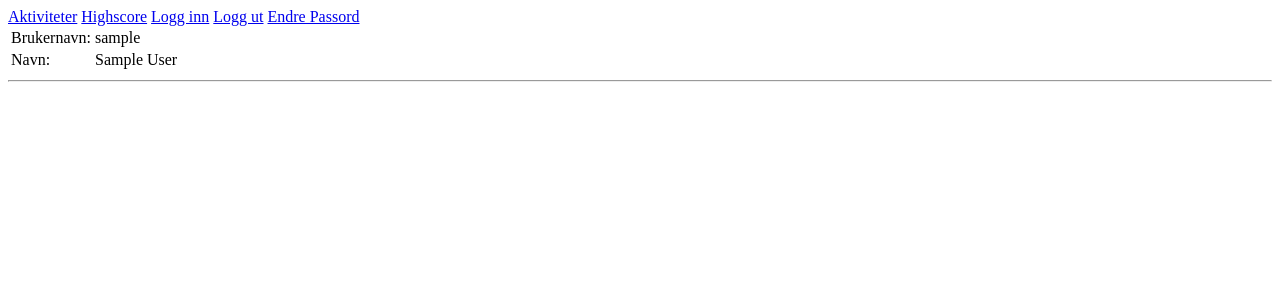
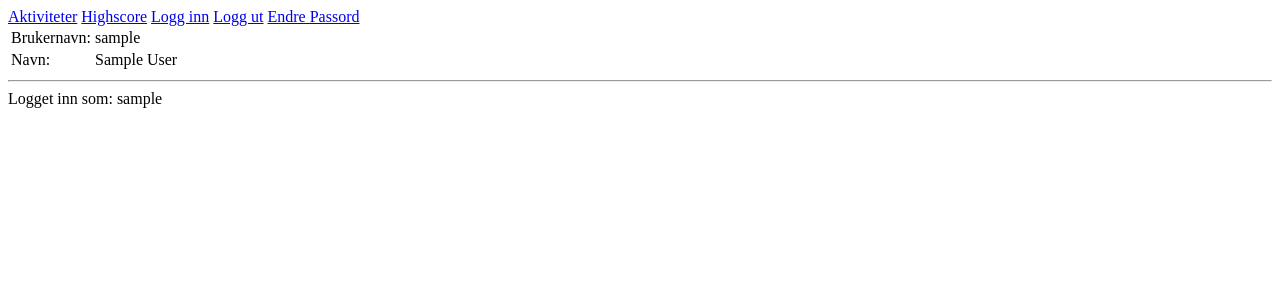
Before and after one commit to sjrodahl/ent3r-gp, a Django app: page /account/ in a window 1280 px wide. Shown: the top 300 px of the page. Run offline with Django 3.2, Linux system fonts and the light colour scheme; the visitor is signed in with stand-in values (Sample User, id 1).

Commit message:
Show username when logged in

```diff
--- a/ent3r_gp/templates/base.html
+++ b/ent3r_gp/templates/base.html
@@ -21,6 +21,9 @@
         <hr>
 
         {% block footer %}
+            {% if user.is_authenticated%}
+            <div>Logget inn som: {{request.user.get_username}}</div>
+            {% endif %}
         {% endblock %}
 
     </body>
```
